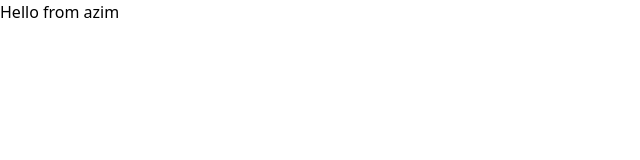
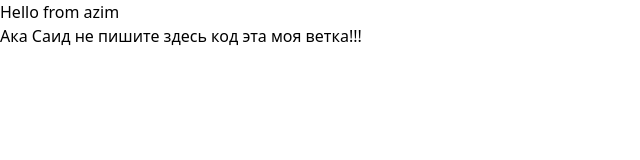
Before and after one commit to Azzimmka/online-course, a plain HTML site: page index.html in a window 1280 px wide. Shown: the whole page, without its empty margins (0-640 px from the left). Drawn offline with Linux system fonts and the light colour scheme.

Commit message:
я сделал push azim ветку

```diff
--- a/index.html
+++ b/index.html
@@ -10,5 +10,7 @@
 
     <h2>Hello from azim</h2>
 
+    <h1>Ака Саид не пишите здесь код эта моя ветка!!!</h1>
+
 </body>
 </html>
```
